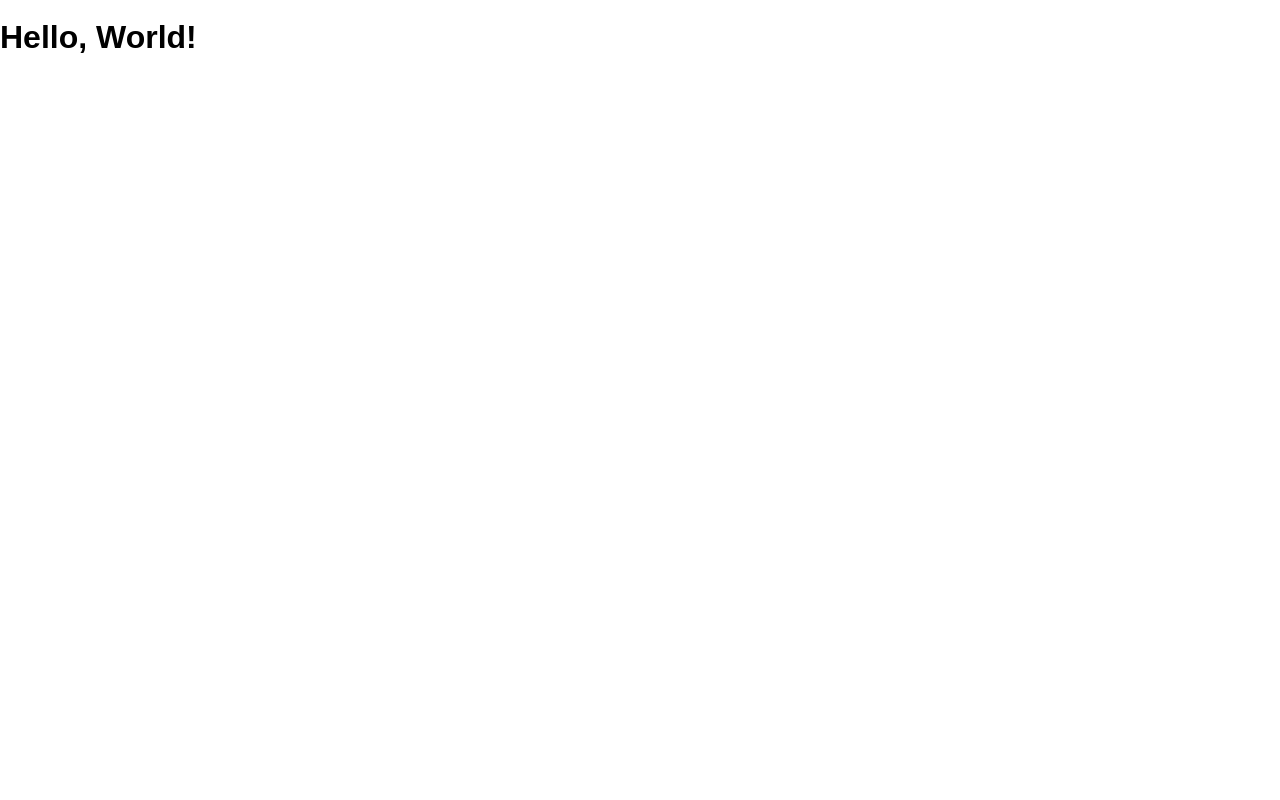
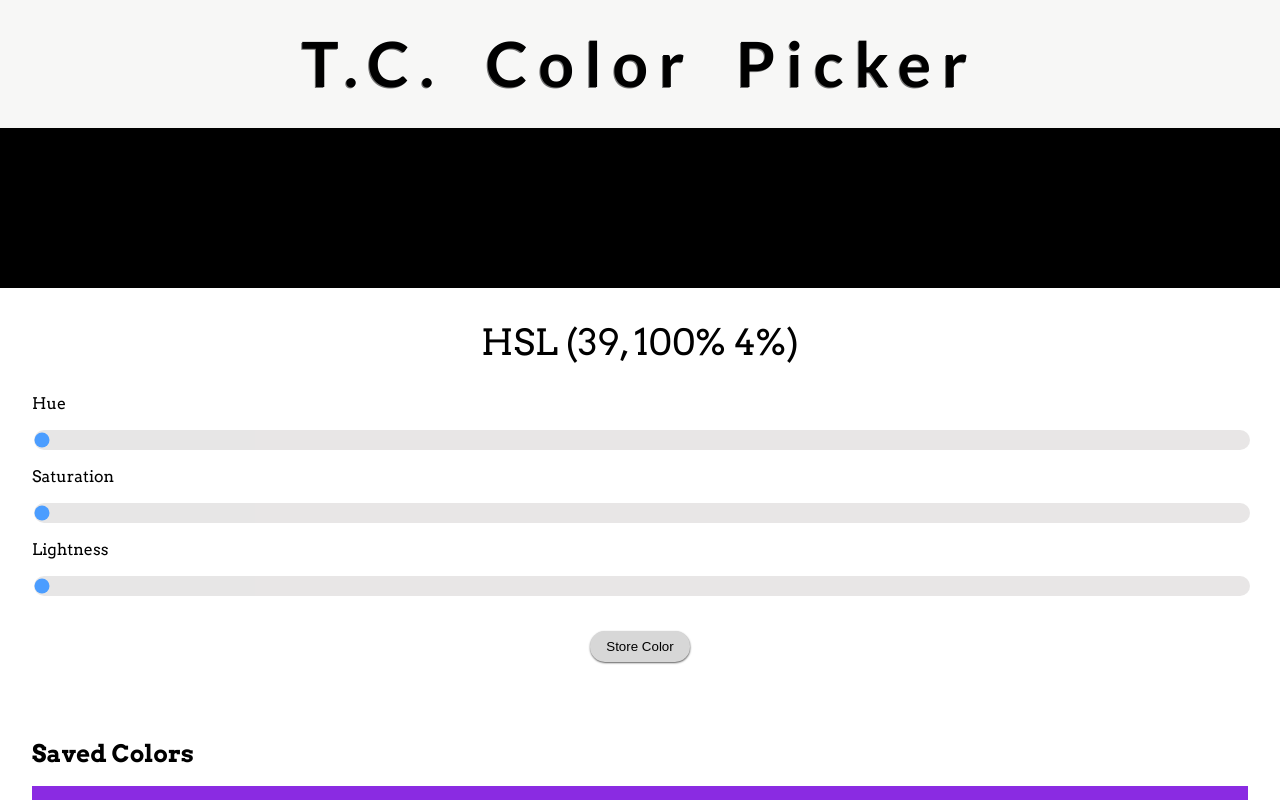
Before and after one commit to TatyCat/colorpick, a React (Create React App) app: page / in a window 1280 px wide. Shown: the top 800 px of the page. Built offline with nearby package versions, Linux system fonts and the light colour scheme; the HTML template or start-up script is replaced by a standard one.

Commit message:
Static HTML & CSS Added

```diff
--- a/src/App.js
+++ b/src/App.js
@@ -1,9 +1,15 @@
 import React, { Component } from 'react'
-import HelloWorld from './components/HelloWorld'
+import Header from './components/Header'
+import Main from './components/Main'
 
 class App extends Component {
   render() {
-    return <HelloWorld />
+    return (
+      <>
+        <Header />
+        <Main />
+      </>
+    )
   }
 }
 
--- a/src/components/HelloWorld.js
+++ b/src/components/Header.js
@@ -2,7 +2,11 @@ import React, { Component } from 'react'
 
 class HelloWorld extends Component {
   render() {
-    return <h1>Hello, World!</h1>
+    return (
+      <header>
+        <h1>T.C. Color Picker</h1>
+      </header>
+    )
   }
 }
 
--- /dev/null
+++ b/src/components/Main.js
@@ -0,0 +1,36 @@
+import React, { Component } from 'react';
+
+class Main extends Component {
+  render() {
+    return (
+      <main>
+        <section id="color-results" style={{ backgroundColor: `hsl(0, 0%,0%)` }}></section>
+        <article>
+          <p id="slider-results">HSL (39, 100% 4%)</p>
+          <p>Hue</p>
+          <section class="slidecontainer">
+            <input type="range" min="1" max="100" value="0" class="slider" id="hue" />
+          </section>
+          <p>Saturation</p>
+          <section class="slidecontainer">
+            <input type="range" min="1" max="100" value="0" class="slider" id="saturation" />
+          </section>
+          <p>Lightness</p>
+          <section class="slidecontainer">
+            <input type="range" min="1" max="100" value="0" class="slider" id="lightness" />
+          </section>
+          <button>Store Color</button>
+
+          <section id="saved-section">
+            <h2>Saved Colors</h2>
+            <div class="saved-color"></div> <p>hsl (208, 100%, 49%)</p>
+            <div class="saved-color"></div> <p>hsl (50, 50%, 10%)</p>
+          </section>
+        </article>
+
+      </main>
+    );
+  }
+}
+
+export default Main;
--- a/src/index.css
+++ b/src/index.css
@@ -1,5 +1,6 @@
+@import url('https://fonts.googleapis.com/css?family=Arvo:400,700|Lato:700');
 :root {
-  font: 16px / 1 sans-serif;
+  font: 16px / 1 'Arvo', serif;
 }
 
 html {
@@ -10,3 +11,86 @@ body {
   margin: 0;
   min-height: 100%;
 }
+
+/* Header */
+
+header {
+  background-color: rgb(247, 247, 246);
+  font-size: calc(1.5vh + 1.5vw);
+  font-family: 'Lato', 'Arvo', serif;
+  border-bottom: solid 2px rgb(246, 246, 244);
+}
+
+h1 {
+  margin: 0;
+  padding: 2rem;
+  text-align: center;
+  text-shadow: rgb(116, 116, 116) -1px .5px .5px;
+  letter-spacing: .3ch;
+  word-spacing: .5ch;
+}
+
+/* Slide/Main */
+
+.slidecontainer {
+  width: 100%;
+}
+
+#slider-results {
+  font-size: 4.5vh;
+  text-align: center;
+}
+
+.slider {
+  -webkit-appearance: none;
+  appearance: none;
+  width: 100%;
+  height: 20px;
+  background: #dedcdc;
+  outline: none;
+  opacity: 0.7;
+  -webkit-transition: .2s;
+  transition: opacity .2s;
+  cursor: pointer;
+  border-radius: 10px;
+}
+
+.slider::-moz-range-thumb {
+  height: 80%;
+}
+
+.slider:hover {
+  opacity: 1;
+}
+
+#color-results {
+  padding: 5rem;
+  background-color: black;
+  margin-bottom: 2rem;
+}
+
+article button {
+  display: block;
+  margin: 2rem auto;
+  margin-bottom: 10vh;
+  padding: .5rem 1rem;
+  background-color: rgb(215, 215, 215);
+  border-radius: 15px;
+  border: none;
+  box-shadow: rgb(94, 94, 94) .2px 1px 2px;
+  cursor: pointer;
+  transition: opacity 0s;
+}
+
+article button:active {
+  opacity: 0.67;
+}
+
+article {
+  margin: 2rem;
+}
+
+.saved-color {
+  padding: 3rem;
+  background-color: blueviolet;
+}
```
